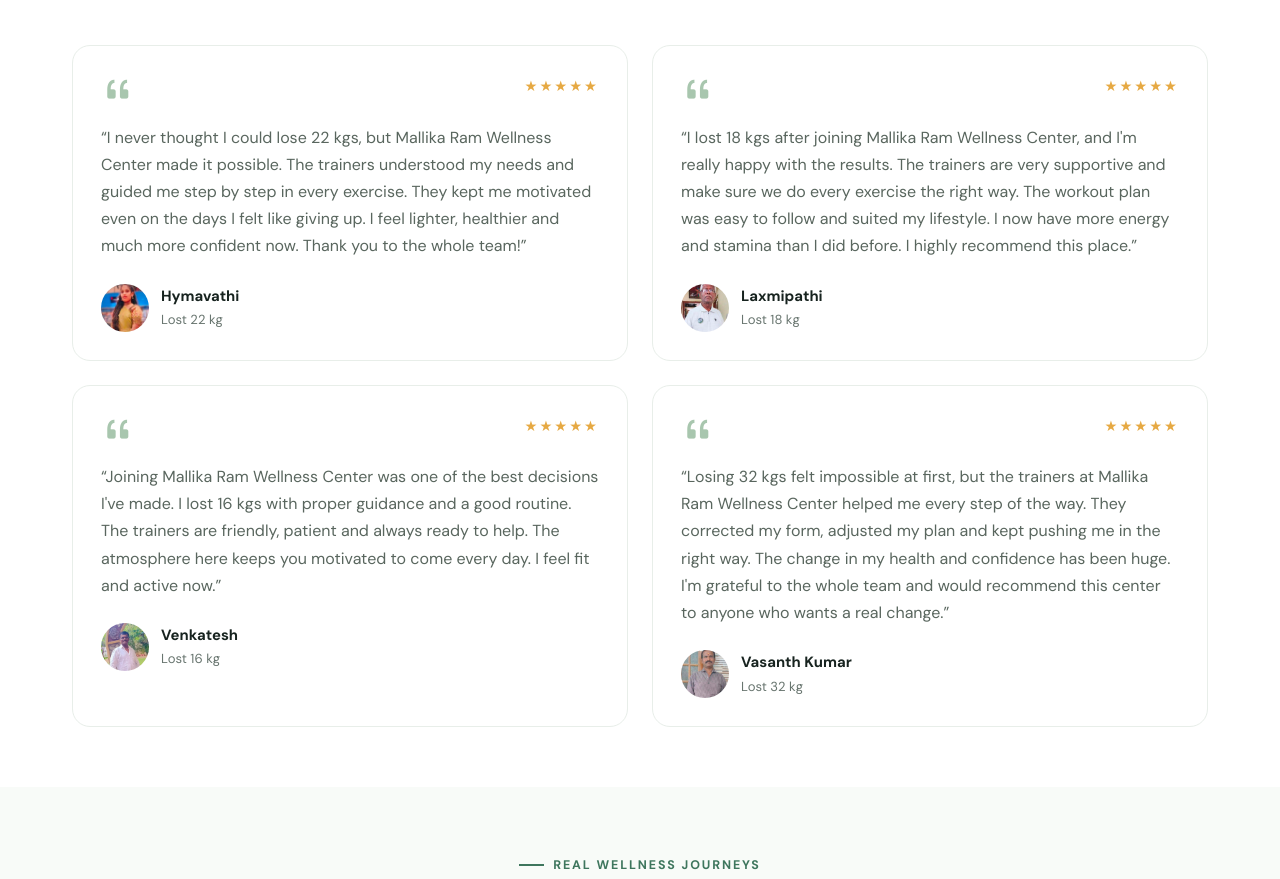
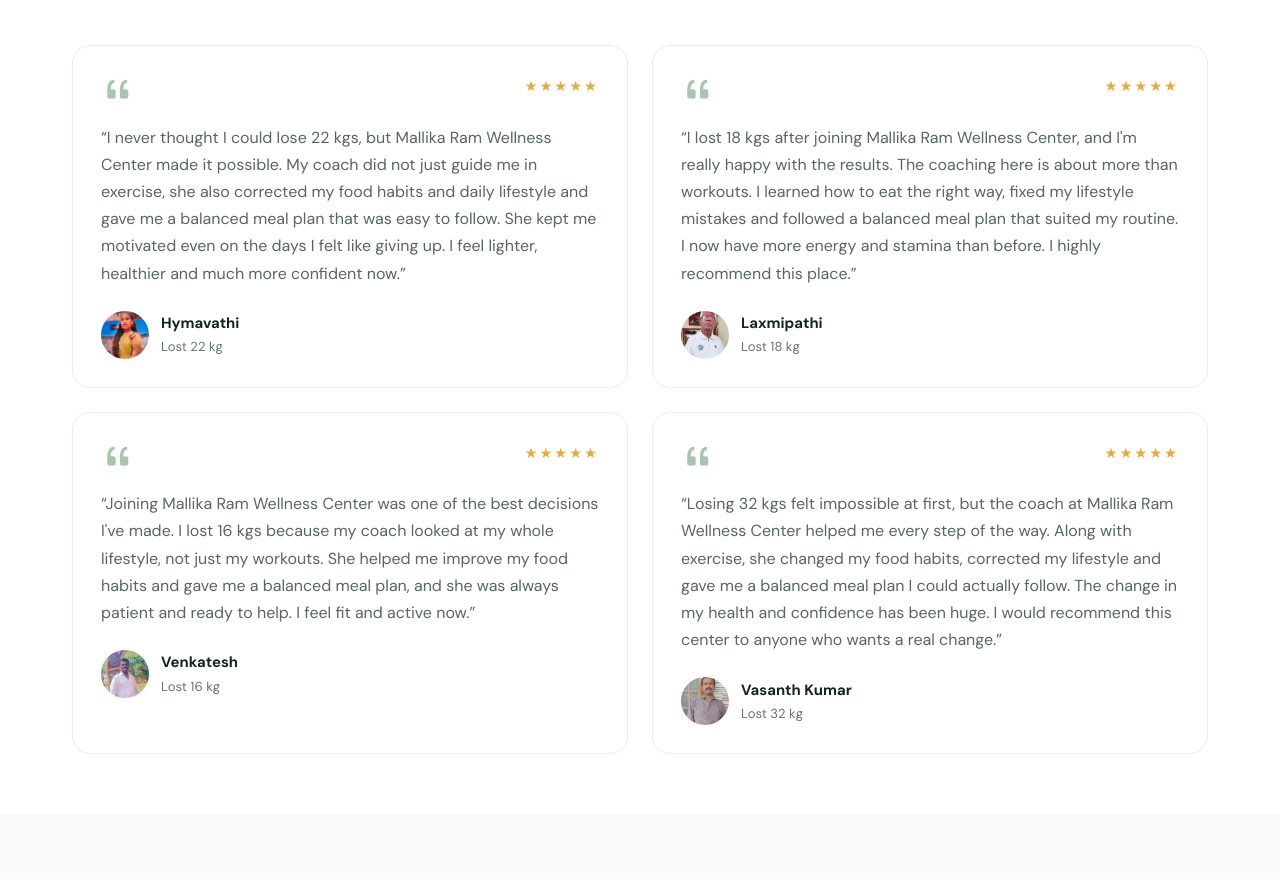
Before and after one commit to mevinaykumar/mallika-ram, a plain HTML site: page index.html in a window 1280 px wide. Shown: the part 3575-4454 px from the top of the page. Drawn offline with nearby package versions, Linux system fonts and the light colour scheme.

Commit message:
Update index.html

```diff
--- a/index.html
+++ b/index.html
@@ -458,7 +458,7 @@
   </section>
 
   <!-- Testimonials -->
-  <section class="section-pad" id="testimonials">
+<section class="section-pad" id="testimonials">
     <div class="container">
       <div class="text-center mx-auto mb-5" style="max-width:650px">
         <div class="eyebrow mb-3">Community Stories</div>
@@ -473,9 +473,9 @@
             <div class="d-flex justify-content-between"><span class="quote"><i class="bi bi-quote"></i></span><span
                 class="stars">★★★★★</span></div>
             <p class="review-text">“I never thought I could lose 22 kgs, but Mallika Ram Wellness Center made it
-              possible. The trainers understood my needs and guided me step by step in every exercise. They kept me
-              motivated even on the days I felt like giving up. I feel lighter, healthier and much more confident now.
-              Thank you to the whole team!”</p>
+              possible. My coach did not just guide me in exercise, she also corrected my food habits and daily
+              lifestyle and gave me a balanced meal plan that was easy to follow. She kept me motivated even on the
+              days I felt like giving up. I feel lighter, healthier and much more confident now.”</p>
             <div class="reviewer">
               <img src="images/cl3.jpg" alt="Member Hymavathi">
               <div><strong>Hymavathi</strong><small>Lost 22 kg</small></div>
@@ -488,9 +488,9 @@
             <div class="d-flex justify-content-between"><span class="quote"><i class="bi bi-quote"></i></span><span
                 class="stars">★★★★★</span></div>
             <p class="review-text">“I lost 18 kgs after joining Mallika Ram Wellness Center, and I'm really happy with
-              the results. The trainers are very supportive and make sure we do every exercise the right way. The
-              workout plan was easy to follow and suited my lifestyle. I now have more energy and stamina than I did
-              before. I highly recommend this place.”</p>
+              the results. The coaching here is about more than workouts. I learned how to eat the right way, fixed my
+              lifestyle mistakes and followed a balanced meal plan that suited my routine. I now have more energy and
+              stamina than before. I highly recommend this place.”</p>
             <div class="reviewer">
               <img src="images/cl1.jpg" alt="Member Laxmipathi">
               <div><strong>Laxmipathi</strong><small>Lost 18 kg</small></div>
@@ -503,8 +503,9 @@
             <div class="d-flex justify-content-between"><span class="quote"><i class="bi bi-quote"></i></span><span
                 class="stars">★★★★★</span></div>
             <p class="review-text">“Joining Mallika Ram Wellness Center was one of the best decisions I've made. I lost
-              16 kgs with proper guidance and a good routine. The trainers are friendly, patient and always ready to
-              help. The atmosphere here keeps you motivated to come every day. I feel fit and active now.”</p>
+              16 kgs because my coach looked at my whole lifestyle, not just my workouts. She helped me improve my food
+              habits and gave me a balanced meal plan, and she was always patient and ready to help. I feel fit and
+              active now.”</p>
             <div class="reviewer">
               <img src="images/cl5.jpg" alt="Member Venkatesh">
               <div><strong>Venkatesh</strong><small>Lost 16 kg</small></div>
@@ -516,10 +517,10 @@
           <article class="testimonial-card">
             <div class="d-flex justify-content-between"><span class="quote"><i class="bi bi-quote"></i></span><span
                 class="stars">★★★★★</span></div>
-            <p class="review-text">“Losing 32 kgs felt impossible at first, but the trainers at Mallika Ram Wellness
-              Center helped me every step of the way. They corrected my form, adjusted my plan and kept pushing me in
-              the right way. The change in my health and confidence has been huge. I'm grateful to the whole team and
-              would recommend this center to anyone who wants a real change.”</p>
+            <p class="review-text">“Losing 32 kgs felt impossible at first, but the coach at Mallika Ram Wellness
+              Center helped me every step of the way. Along with exercise, she changed my food habits, corrected my
+              lifestyle and gave me a balanced meal plan I could actually follow. The change in my health and
+              confidence has been huge. I would recommend this center to anyone who wants a real change.”</p>
             <div class="reviewer">
               <img src="images/cl4.jpg" alt="Member Vasanth Kumar">
               <div><strong>Vasanth Kumar</strong><small>Lost 32 kg</small></div>
```
